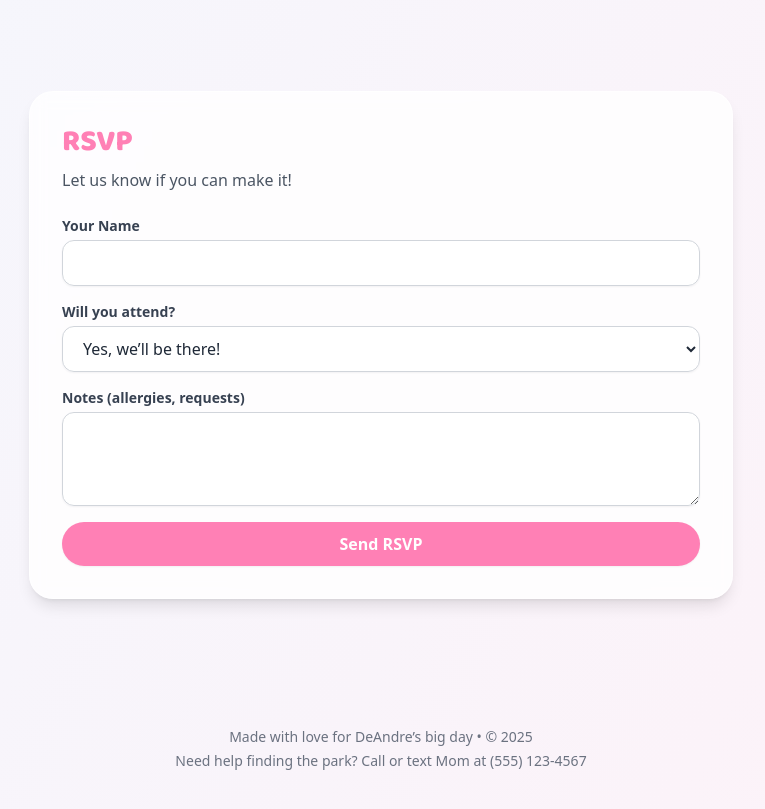
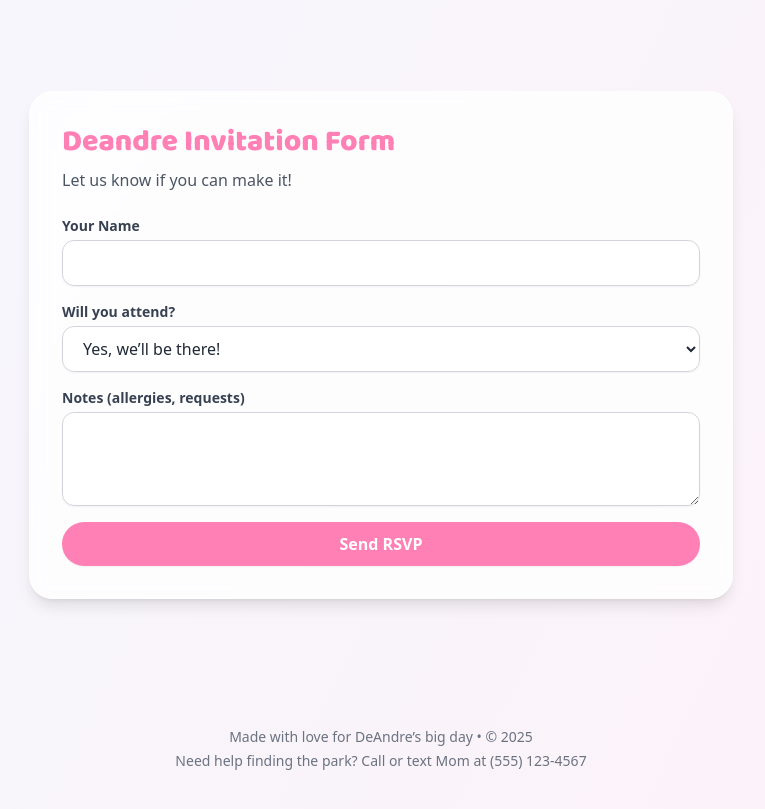
Before and after one commit to 1ogix/DeandreBdayInvitation, a React (Vite) app: page / in a window 1280 px wide. Shown: the part 1780-2589 px from the top of the page, without its empty margins (259-1024 px from the left). Built offline with nearby package versions, Linux system fonts and the light colour scheme.

Commit message:
change rsvp to deandre bday

```diff
--- a/src/sections/RSVP.tsx
+++ b/src/sections/RSVP.tsx
@@ -41,7 +41,7 @@ export default function RSVP() {
       <div className="mx-auto max-w-3xl px-6 lg:px-8">
         <div className="card p-8">
           <h2 className="font-display text-3xl font-extrabold text-birthday-pink">
-            RSVP
+            Deandre Invitation Form
           </h2>
           <p className="mt-2 text-gray-600">Let us know if you can make it!</p>
           {!submitted ? (
```
